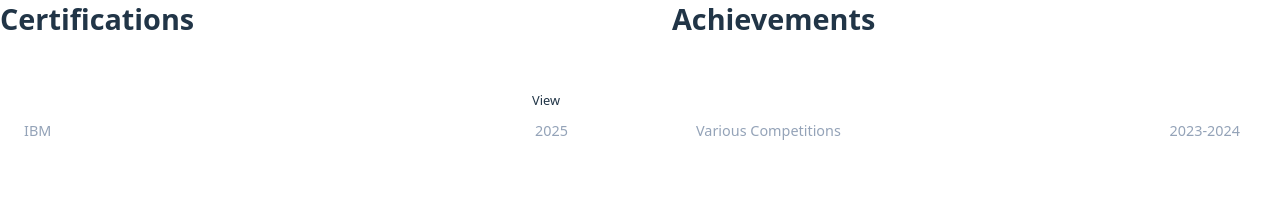
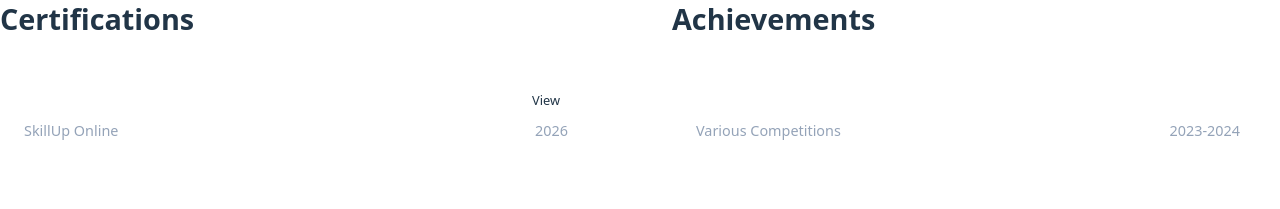
Before and after one commit to Bhrighu12/Personal-Website, a React (Vite) app in the folder client/: page / in a window 1280 px wide. Shown: the part 2980-3189 px from the top of the page. Built offline with nearby package versions, Linux system fonts and the light colour scheme; the HTML template or start-up script is replaced by a standard one.

Commit message:
Added Certificate

```diff
--- a/client/src/components/Certificates.jsx
+++ b/client/src/components/Certificates.jsx
@@ -3,6 +3,7 @@ import { motion } from 'framer-motion';
 
 const Certificates = () => {
     const certificates = [
+        { name: 'Spring Framework for Java Development', issuer: 'SkillUp Online', date: '2026', pdf: '/certificates/SpringBoot.pdf' },
         { name: 'Java Programming for Beginners', issuer: 'IBM', date: '2025', pdf: '/certificates/JavaPFB.pdf' },
         { name: 'Introduction to Machine Learning', issuer: 'NPTEL', date: '2024', pdf: '/certificates/NPTEL(AIML).pdf' },
         { name: 'Introduction to Software Engineering', issuer: 'IBM', date: '2025', pdf: '/certificates/ITSE.pdf' },
```
Also changed, not shown: 1 other file (tests, documents, lock files or other folders).
